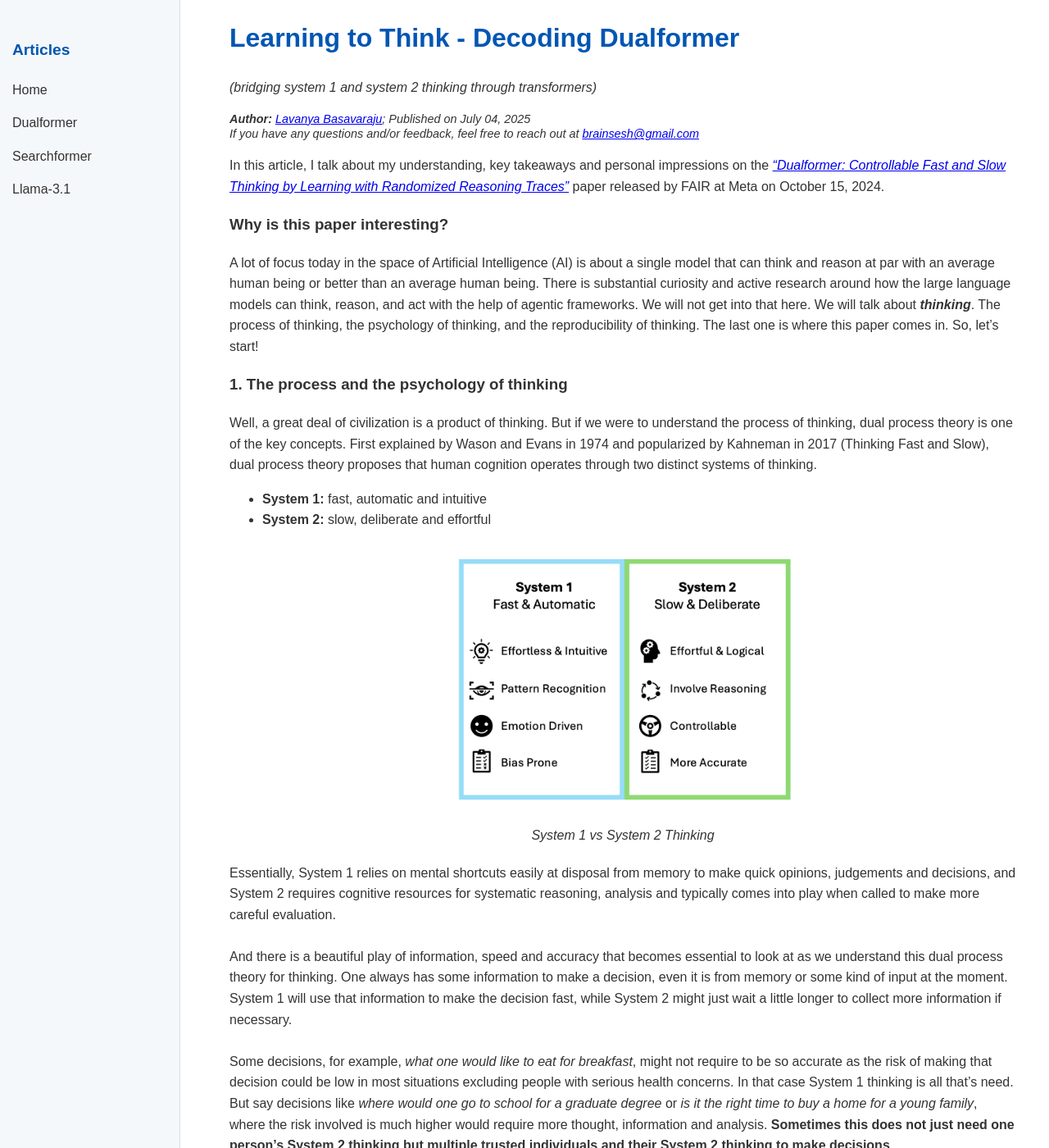
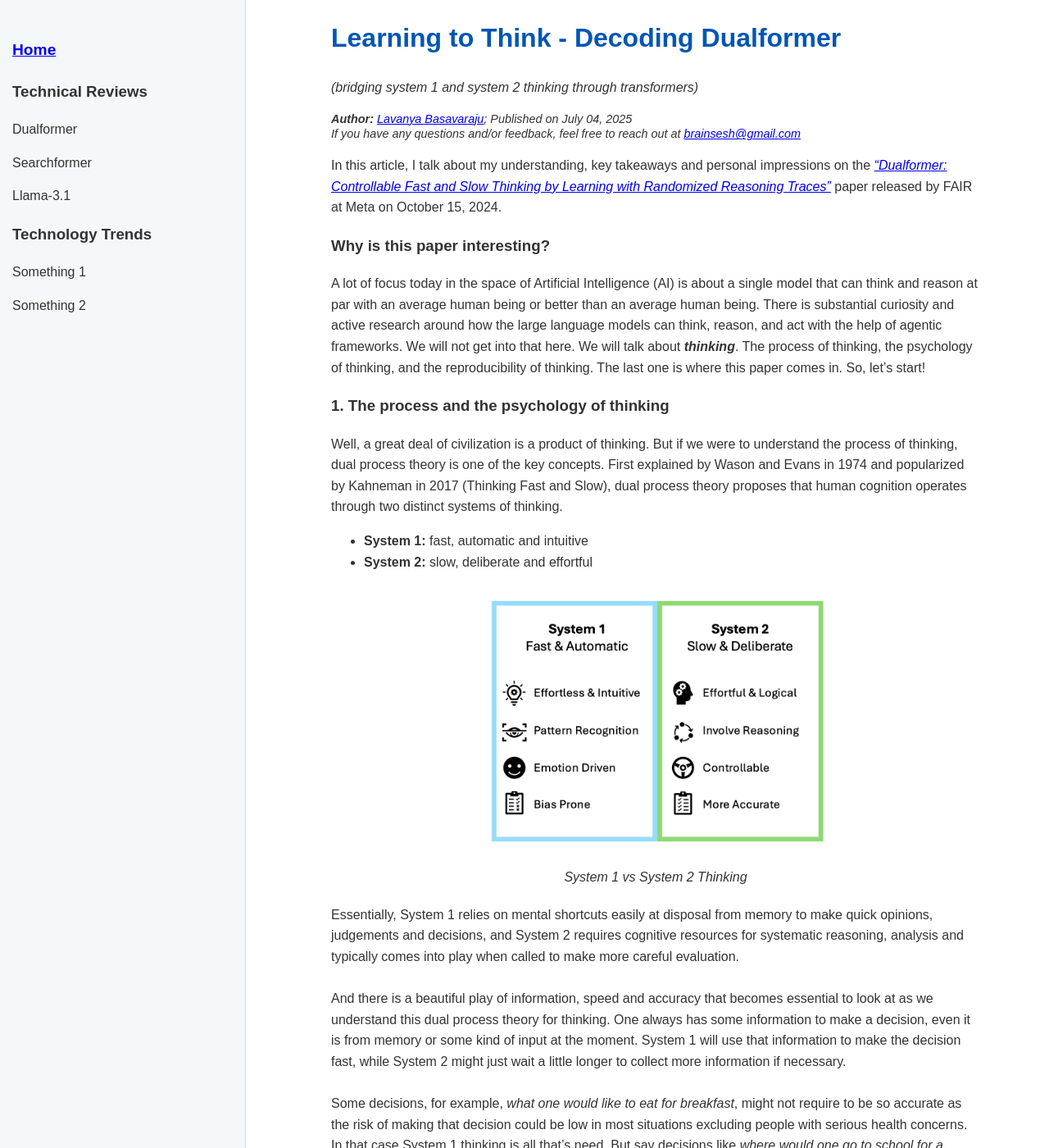
Before and after one commit to brainsesh/brainsesh.github.io, a Jekyll site: the page docs/dualformer/index.html, which Jekyll copies as it is, in a window 1280 px wide and 1400 px high. Shown: the whole window at 82% size. Built offline with Jekyll 4.4.1, drawn with Linux system fonts in a browser that asks for light colours.

Commit message:
change_070325

```diff
--- a/docs/dualformer/index.html
+++ b/docs/dualformer/index.html
@@ -8,8 +8,13 @@
         body {
             font-family: Arial, sans-serif;
             line-height: 1.6;
-            margin: 20px;
+            margin: 0; /* original 20px */
             color: #333;
+        }
+        .container {
+            width: 90%;
+            margin: 20px auto 0 auto;
+            position: relative;
         }
         h1, h2 {
             color: #0056b3;
@@ -48,7 +53,7 @@
             position: fixed;
             top: 0;
             left: 0;
-            width: 220px;
+            width: 300px;
             height: 100%;
             background: #f5f8fa;
             border-right: 1px solid #ddd;
@@ -78,20 +83,25 @@
             color: #0056b3;
         }
         .main-content {
-            margin-left: 240px;
+            margin-left: 320px;
             padding: 0 20px;
         }
     </style>
 </head>
 <body>
+    <div class="container">
         <div class="sidebar">
-        <h2>Articles</h2>
+            <h2><a href="/index.html">Home</a></h2>
+            <h3>Technical Reviews</h3>
             <ul>
-            <li><a href="/index.html">Home</a></li>
                 <li><a href="/docs/dualformer/index.html">Dualformer</a></li>
                 <li><a href="/docs/the-art-of-brainstorming/index.html">Searchformer</a></li>
                 <li><a href="/docs/the-art-of-brainstorming/index.html">Llama-3.1</a></li>
-            <!-- Add more articles as needed -->
+            </ul>
+            <h3>Technology Trends</h3>
+            <ul>
+                <li><a href="/docs/the-art-of-brainstorming/index.html">Something 1</a></li>
+                <li><a href="/docs/the-art-of-brainstorming/index.html">Something 2</a></li>
             </ul>
         </div>
     <div class="main-content">
@@ -264,6 +274,7 @@
         <!-- <em>Research Partners: Ryan Borowicz, Claude Sonnet 4, illuminate.google.com</em><br> -->
     </p>
 
-
+    </div>
+</div>
 </body>
 </html>
```
Also changed, not shown: README.md (+1 -1 lines). Lines whose indentation alone changed are shown as unchanged.
